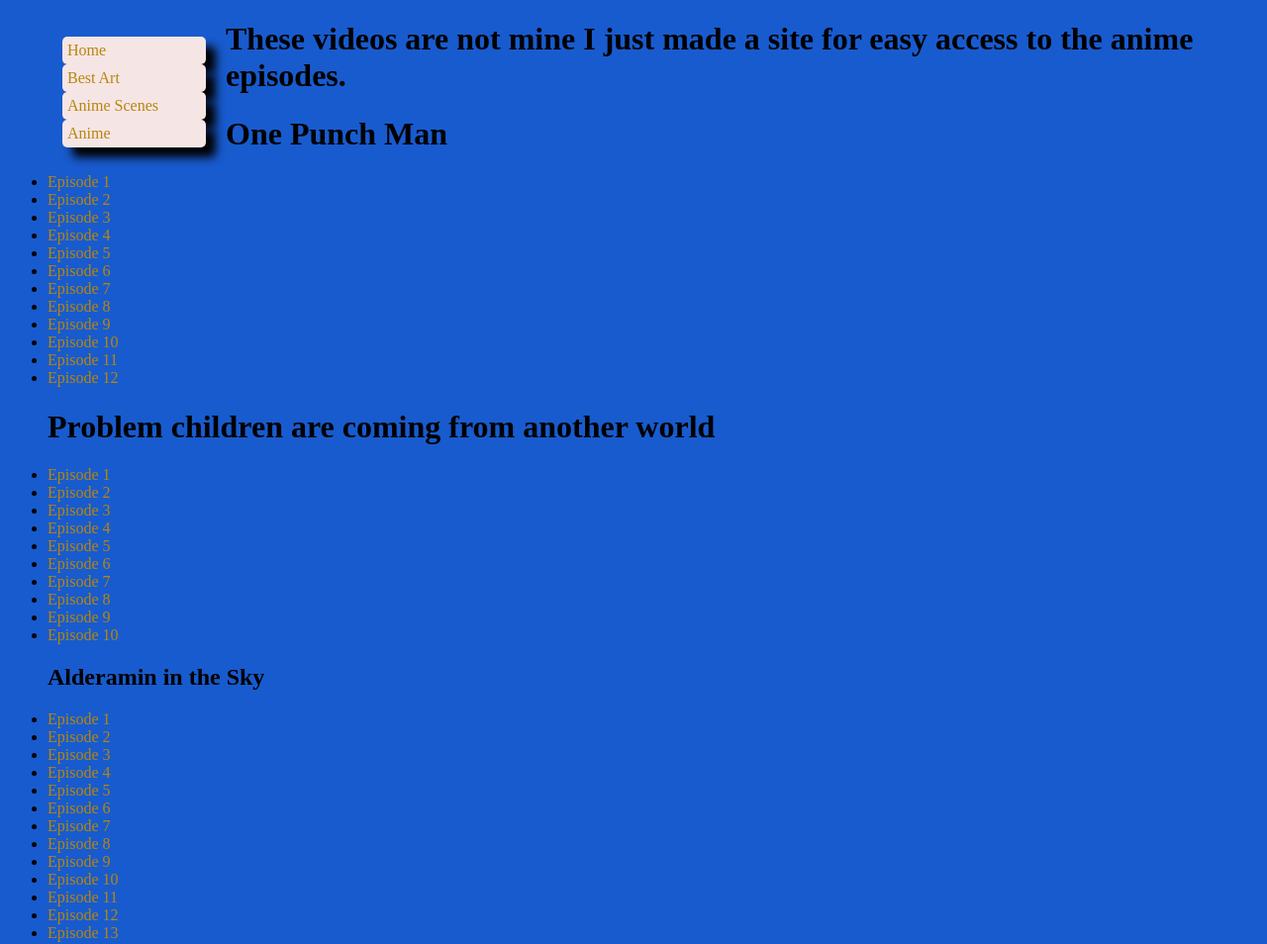
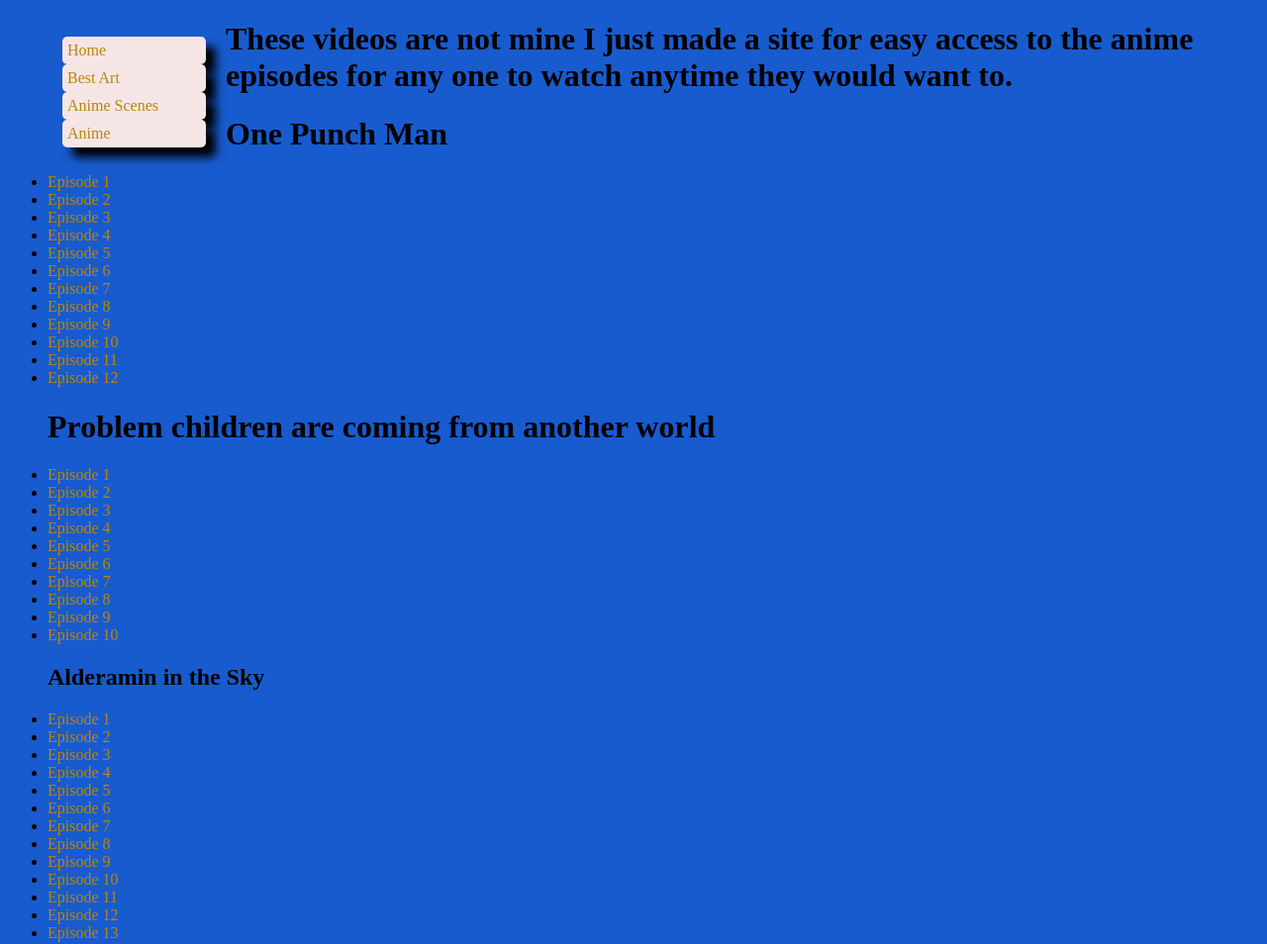
Before and after one commit to Yusei123/alexsite, a plain HTML site: page anime.html in a window 1280 px wide. Shown: the top 954 px of the page at 99% size. Drawn offline with Linux system fonts and the light colour scheme.

Commit message:
Add files via upload

```diff
--- a/anime.html
+++ b/anime.html
@@ -41,7 +41,7 @@ a:active {background:red; color:yellow;}
 </div>
 
 <body>
-	<h1> These videos are not mine I just made  a site for easy access to the anime episodes.</h1>
+	<h1> These videos are not mine I just made  a site for easy access to the anime episodes for any one to watch anytime they would want to.</h1>
 	<h1> One Punch Man</h1>
 	<ul>
 		<li><a href="https://www.youtube.com/watch?v=17DQiqR3cf8"> Episode 1</a></li>
```
